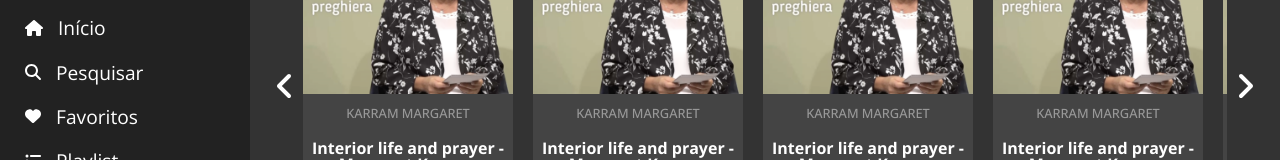
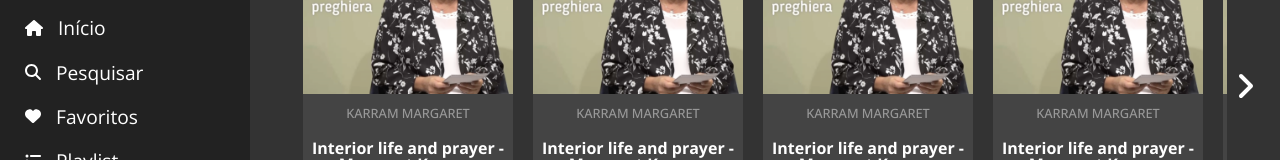
Before and after one commit to JeffersonRenato/new-generate, a React (Create React App) app: page /home in a window 1280 px wide. Shown: the part 124-284 px from the top of the page. Built offline with nearby package versions, Linux system fonts and the light colour scheme.

Commit message:
refatoracao das funcionalidades do carrossel

```diff
--- a/src/Components/Carousel/carousel.controller.tsx
+++ b/src/Components/Carousel/carousel.controller.tsx
@@ -1,30 +1,42 @@
-import { FC, useState } from "react";
+import { FC, useState, useCallback } from "react";
+
+import { validateDisabledArrows } from "./library";
+import { CARD_SIZE } from "./constants";
+
 import View from "./carousel.view";
 
 const Carousel: FC = () => {
   const [left, setLeft] = useState(0);
-  const [disabledArrowLeft, setDisabledArrowLeft] = useState(false);
+  const [disabledArrowLeft, setDisabledArrowLeft] = useState(true);
   const [disabledArrowRight, setDisabledArrowRight] = useState(false);
 
-  function onClickLeft() {
-    if (left < 0) {
-      setLeft(left + 230);
-      setDisabledArrowRight(false);
-    } else {
-      setDisabledArrowLeft(true);
+  const handleClick = (position: "left" | "right") => {
+    const wrapperWidth = document.getElementsByClassName("carousel-content-area")[0]?.clientWidth;
+    const innerWidth = document.getElementsByClassName("carousel-content")[0]?.clientWidth;
+    let updatedLeft = left;
+
+    if (position === "right" && left < innerWidth - wrapperWidth) {
+      setLeft(left + CARD_SIZE);
+      updatedLeft += CARD_SIZE;
     }
-  }
 
-  function onClickRight() {
-    const wrapperDiv = document.getElementsByClassName("carousel-content-area")[0];
-    const innerDiv = document.getElementsByClassName("carousel-content")[0];
-    if (left > -innerDiv.clientWidth + wrapperDiv.clientWidth) {
-      setLeft(left - 230);
-      setDisabledArrowLeft(false);
-    } else {
-      setDisabledArrowRight(true);
+    if (position === "left" && left > 0) {
+      setLeft(left - CARD_SIZE);
+      updatedLeft -= CARD_SIZE;
     }
-  }
+
+    const { disabledArrowRight, disabledArrowLeft } = validateDisabledArrows({
+      left: updatedLeft,
+      wrapperWidth,
+      innerWidth,
+    });
+
+    setDisabledArrowRight(disabledArrowRight);
+    setDisabledArrowLeft(disabledArrowLeft);
+  };
+
+  const onClickLeft = () => handleClick("left");
+  const onClickRight = () => handleClick("right");
 
   return (
     <View
--- a/src/Components/Carousel/carousel.view.tsx
+++ b/src/Components/Carousel/carousel.view.tsx
@@ -20,7 +20,7 @@ const View: FC<ICarouselView> = ({
   disabledArrowRight,
 }) => (
   <div className="carousel-area">
-    <div className="carousel-icon-left-area" onClick={() => onClickLeft()}>
+    <div className="carousel-icon-left-area" onClick={onClickLeft}>
       <FontAwesomeIcon
         icon={faAngleLeft}
         className={`carousel-icon-left ${
@@ -29,7 +29,7 @@ const View: FC<ICarouselView> = ({
       />
     </div>
     <div className="carousel-content-area">
-      <div className="carousel-content" style={{ marginLeft: left }}>
+      <div className="carousel-content" style={{ marginLeft: -left }}>
         <Card />
         <Card />
         <Card />
@@ -42,7 +42,7 @@ const View: FC<ICarouselView> = ({
         <Card />
       </div>
     </div>
-    <div className="carousel-icon-right-area" onClick={() => onClickRight()}>
+    <div className="carousel-icon-right-area" onClick={onClickRight}>
       <FontAwesomeIcon
         icon={faAngleRight}
         className={`carousel-icon-right ${
--- /dev/null
+++ b/src/Components/Carousel/constants/CARD_SIZE.ts
@@ -0,0 +1,3 @@
+const CARD_SIZE = 230;
+
+export default CARD_SIZE;
--- /dev/null
+++ b/src/Components/Carousel/constants/index.ts
@@ -0,0 +1,5 @@
+import CARD_SIZE from './CARD_SIZE';
+
+export {
+    CARD_SIZE,
+}
--- /dev/null
+++ b/src/Components/Carousel/library/index.ts
@@ -0,0 +1,5 @@
+import validateDisabledArrows from './validateDisabledArrows';
+
+export {
+  validateDisabledArrows,
+}
--- /dev/null
+++ b/src/Components/Carousel/library/validateDisabledArrows.ts
@@ -0,0 +1,28 @@
+interface IProps {
+  left: number;
+  innerWidth?: number;
+  wrapperWidth?: number;
+}
+
+const validateDisabledArrows = (props: IProps) => {
+  const { left, innerWidth = 0, wrapperWidth = 0 } = props;
+
+  let disabledArrowRight = false;
+  let disabledArrowLeft = false;
+
+  if (left <= 0) {
+    disabledArrowLeft = true;
+  } else {
+    disabledArrowLeft = false;
+  }
+
+  if (left < innerWidth - wrapperWidth) {
+    disabledArrowRight = false;
+  } else {
+    disabledArrowRight = true;
+  }
+
+  return { disabledArrowRight, disabledArrowLeft };
+};
+
+export default validateDisabledArrows;
```
